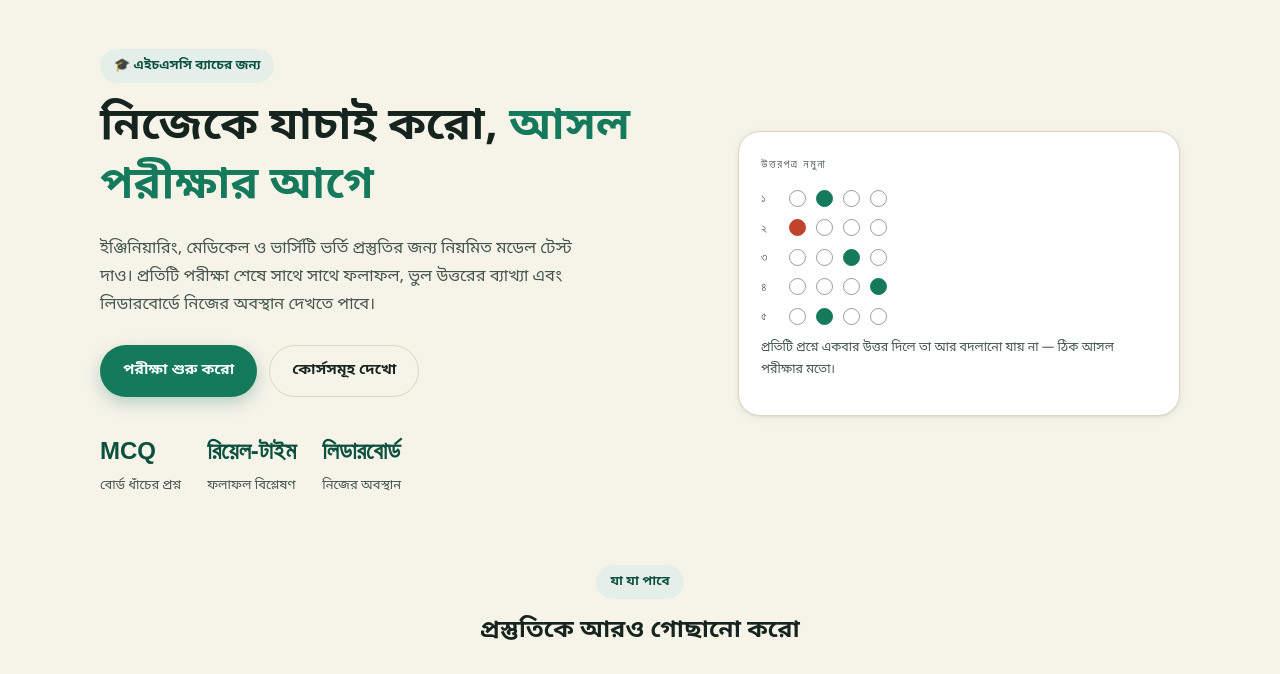
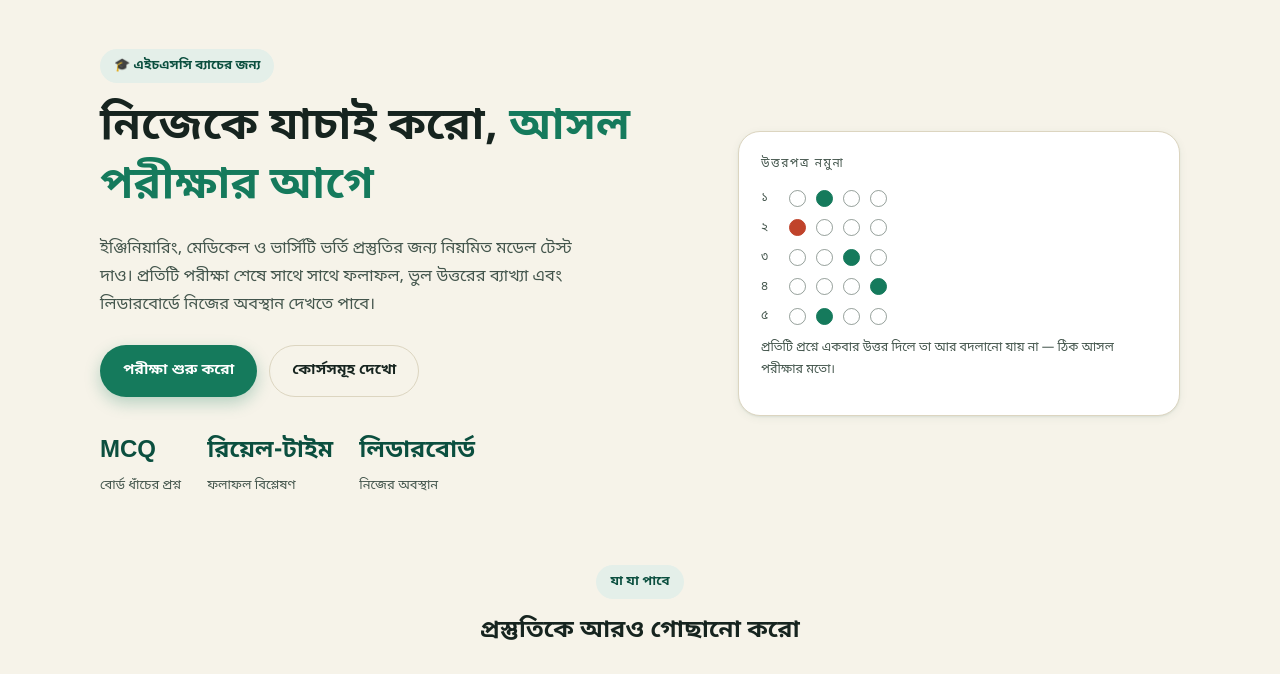
Before and after one commit to itzMahin06/Exam, a website: page index.html in a window 1280 px wide. Shown: the part 73-747 px from the top of the page. Drawn offline with Linux system fonts and the light colour scheme; no server answers; a web font is replaced by a local one.

Commit message:
Update style.css

```diff
--- a/assets/css/style.css
+++ b/assets/css/style.css
@@ -146,7 +146,7 @@ img{ max-width:100%; display:block; }
   display:flex; align-items:center; justify-content:center; gap:10px;
   background:#fff; color:#3c4043; border:1px solid #dadce0;
   padding:13px 22px; border-radius:10px; font-weight:600; cursor:pointer; width:100%;
-  font-family:var(--font-en); font-size:15px;
+  font-family:var(--font-bn); font-size:15px;
 }
 .btn-google:hover{ box-shadow:0 2px 10px rgba(0,0,0,.12); }
 
@@ -180,7 +180,7 @@ img{ max-width:100%; display:block; }
 .hero .accent{ color:var(--green-mid); }
 .hero-actions{ display:flex; gap:12px; margin-top:26px; flex-wrap:wrap; }
 .hero-stats{ display:flex; gap:26px; margin-top:34px; flex-wrap:wrap; }
-.hero-stats div b{ display:block; font-family:var(--font-en); font-size:24px; color:var(--green-deep); }
+.hero-stats div b{ display:block; font-family:var(--font-bn); font-size:24px; color:var(--green-deep); }
 .hero-stats div span{ font-size:13px; color:var(--ink-soft); }
 
 /* OMR sheet illustration */
@@ -188,9 +188,9 @@ img{ max-width:100%; display:block; }
   background:var(--card); border:1px solid var(--border); border-radius:var(--radius-lg);
   box-shadow:var(--shadow-card); padding:22px;
 }
-.omr-art .omr-title{ font-family:var(--font-en); font-size:12px; letter-spacing:1.5px; color:var(--ink-soft); text-transform:uppercase; margin-bottom:14px; }
+.omr-art .omr-title{ font-family:var(--font-bn); font-size:12px; letter-spacing:1.5px; color:var(--ink-soft); text-transform:uppercase; margin-bottom:14px; }
 .omr-row{ display:flex; align-items:center; gap:10px; margin-bottom:9px; }
-.omr-row .qn{ font-family:var(--font-en); font-size:12px; color:var(--ink-soft); width:18px; }
+.omr-row .qn{ font-family:var(--font-bn); font-size:12px; color:var(--ink-soft); width:18px; }
 .omr-bubble-mini{
   width:17px; height:17px; border-radius:50%; border:1.6px solid var(--ink-soft); opacity:.55; flex:none;
 }
@@ -266,7 +266,7 @@ img{ max-width:100%; display:block; }
   box-shadow:var(--shadow-card); padding:28px; margin:22px 0;
 }
 .qcard .qno{
-  font-family:var(--font-en); font-weight:700; color:var(--green-deep); font-size:13px;
+  font-family:var(--font-bn); font-weight:700; color:var(--green-deep); font-size:13px;
   background:var(--green-soft); display:inline-block; padding:4px 12px; border-radius:999px; margin-bottom:14px;
 }
 .qcard .qtext{ font-size:17.5px; margin-bottom:20px; }
```
